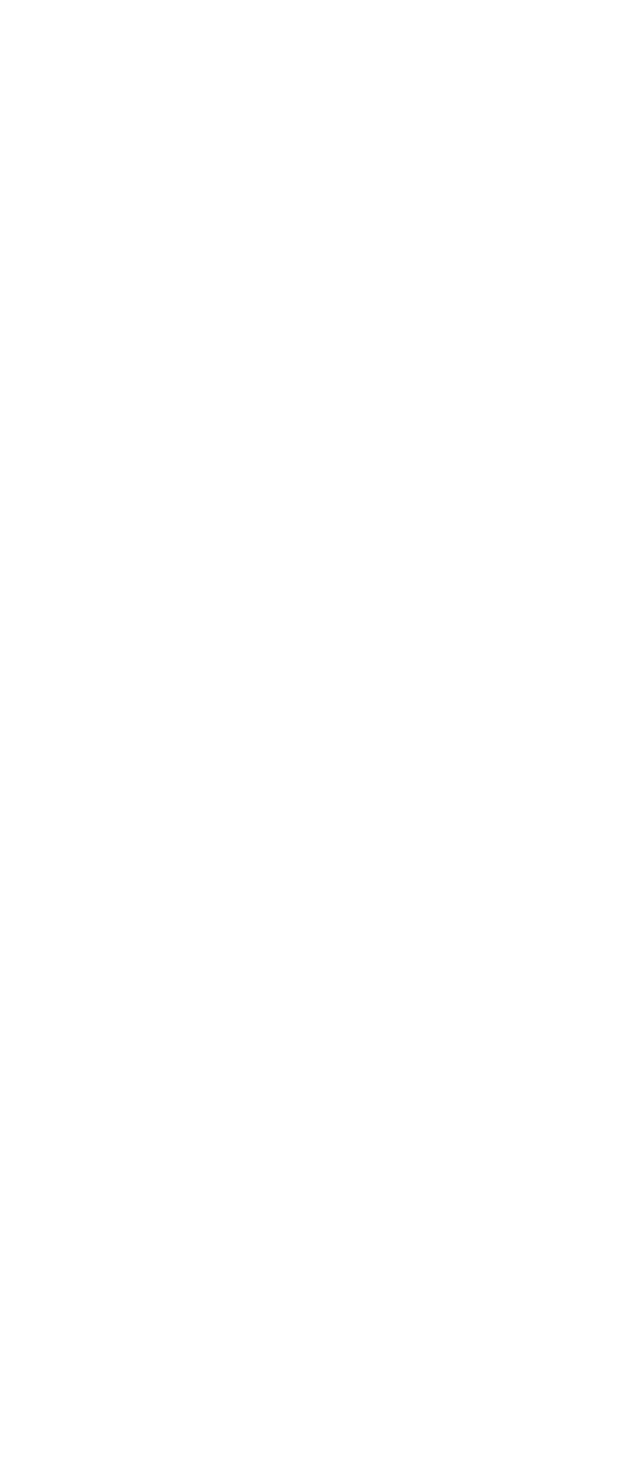
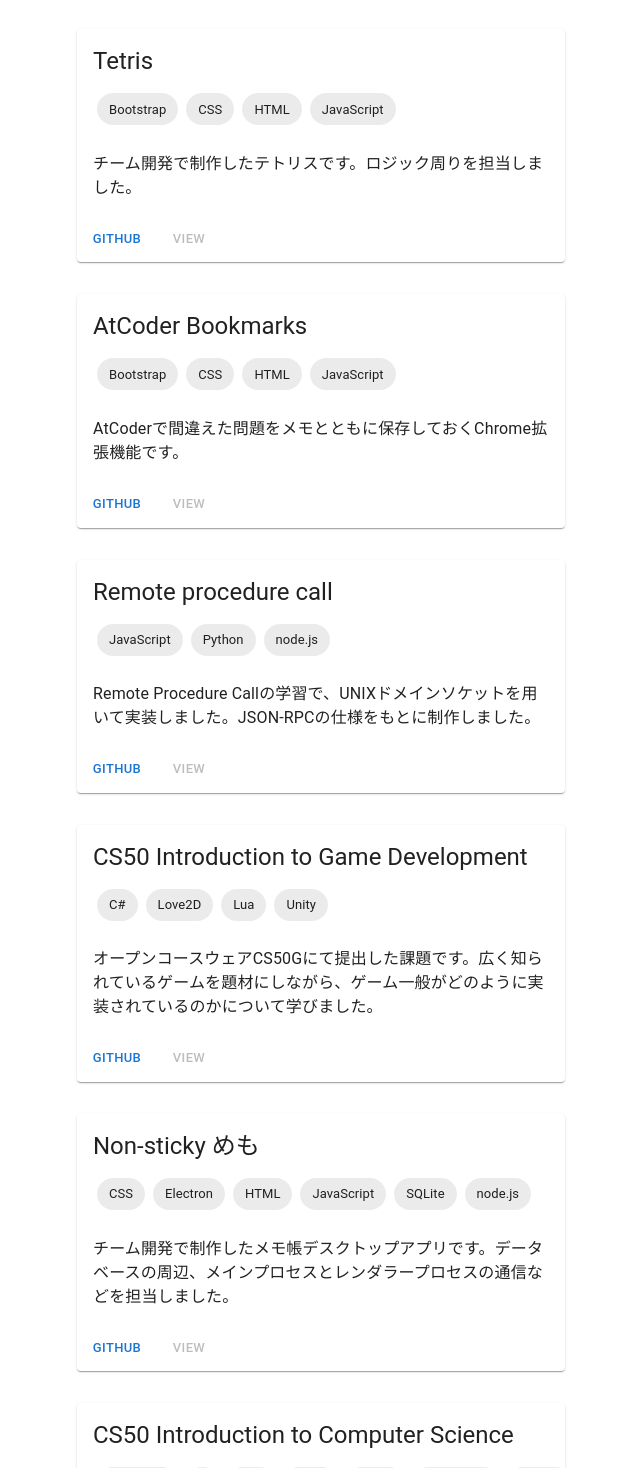
Before and after one commit to K4-R4/portfolio, a React (Create React App) app: page / in a window 1280 px wide. Shown: the part 1322-2790 px from the top of the page, without its empty margins (319-959 px from the left). Before the commit the page ends 1006 px from the top, so only its background shows below. Built offline with nearby package versions, Linux system fonts and the light colour scheme.

Commit message:
feat/works: added works

```diff
--- a/src/App.tsx
+++ b/src/App.tsx
@@ -6,6 +6,7 @@ import Header from "./components/Header";
 import MyAvatar from "./components/MyAvatar";
 import About from "./components/About";
 import Skills from "./components/Skills";
+import Works from "./components/Works";
 
 const App: React.FC = () => {
     const isDarkMode = useMediaQuery('(prefers-color-scheme: dark)')
@@ -23,6 +24,7 @@ const App: React.FC = () => {
             <MyAvatar/>
             <About />
             <Skills />
+            <Works />
         </ThemeProvider>
     )
 }
--- a/src/components/MyAvatar.tsx
+++ b/src/components/MyAvatar.tsx
@@ -1,5 +1,5 @@
 import React from "react";
-import {Avatar, Box, Grid, Typography} from "@mui/material";
+import {Avatar, Grid, Typography} from "@mui/material";
 
 import avatarImage from '../static/images/avater.png'
 
--- a/src/components/Skills.tsx
+++ b/src/components/Skills.tsx
@@ -5,16 +5,16 @@ interface SkillProps {
     name: string
     content: string
 }
-const SkillCard: React.FC<SkillProps> = (props: SkillProps) => {
+const SkillCard: React.FC<SkillProps> = ({name, content}: SkillProps) => {
     return (
         <>
             <Card sx={{width: '100%', m: 1}}>
                 <CardContent>
                     <Typography variant='h6' align='left'>
-                        {props.name}
+                        {name}
                     </Typography>
                     <Typography color='textSecondary'>
-                        {props.content}
+                        {content}
                     </Typography>
                 </CardContent>
             </Card>
--- /dev/null
+++ b/src/components/Works.tsx
@@ -0,0 +1,124 @@
+import React from "react";
+import Card from '@mui/material/Card';
+import CardActions from '@mui/material/CardActions';
+import CardContent from '@mui/material/CardContent';
+import Button from '@mui/material/Button';
+import Typography from '@mui/material/Typography';
+import {Chip, Grid, Link, Stack} from "@mui/material";
+
+interface WorkProps {
+    title: string,
+    tech: string[],
+    description: string,
+    repository: string,
+    url: string
+}
+
+const TechChips = (techProps: string[]) => {
+    const chips: React.JSX.Element[] = techProps.map((techProp: string) => {
+        return <Chip label={techProp} sx={{mx: 0.5}} />
+    })
+    return (
+        <>
+            <Stack direction={'row'}>
+                {chips}
+            </Stack>
+        </>
+    )
+}
+
+const WorkCard: React.FC<WorkProps> = ({title, tech, description, repository, url}: WorkProps) => {
+    const chips: React.JSX.Element = TechChips(tech.sort());
+    return (
+        <Card sx={{ width: '100%', m: 2 }}>
+            <CardContent>
+                <Typography variant="h5" component="div" sx={{pb: 2}}>
+                    {title}
+                </Typography>
+                <Typography sx={{ fontSize: 7 }} color="text.secondary" gutterBottom>
+                    {chips}
+                </Typography>
+                <Typography variant="body1" sx={{pt: 3}}>
+                    {description}
+                </Typography>
+            </CardContent>
+            <CardActions>
+                <Button size="small" href={repository}>Github</Button>
+                <Button size="small" disabled={url.length === 0} href={url} >View</Button>
+            </CardActions>
+        </Card>
+    );
+}
+
+const Works: React.FC = () => {
+    return (
+        <>
+            <Grid container justifyContent='center' alignItems='center' sx={{flexDirection: 'column', p: 2}}>
+                <Grid container md={5} xs={12} display='flex' justifyContent='center' sx={{p: 1}}>
+                    <Typography variant='h5'>
+                        Works
+                    </Typography>
+                </Grid>
+                <Grid container md={5} xs={12} display='flex' justifyContent='start'>
+                    <WorkCard
+                        title={'Clicker Empire Game'}
+                        tech={['JavaScript', 'HTML', 'CSS', 'Bootstrap']}
+                        description={'Recursionの課題として制作したゲームです。提示された仕様をもとに取り組みました。'}
+                        repository={'https://github.com/K4-R4/clicker-empire-game'}
+                        url={'https://k4-r4.github.io/clicker-empire-game/'}
+                    />
+                    <WorkCard
+                        title={'Tetris'}
+                        tech={[ 'JavaScript', 'HTML', 'CSS', 'Bootstrap']}
+                        description={'チーム開発で制作したテトリスです。' +
+                            'ロジック周りを担当しました。'}
+                        repository={'https://github.com/K4-R4/tetris'}
+                        url={''}
+                    />
+                    <WorkCard
+                        title={'AtCoder Bookmarks'}
+                        tech={['JavaScript', 'HTML', 'CSS', 'Bootstrap']}
+                        description={'AtCoderで間違えた問題をメモとともに保存しておくChrome拡張機能です。'}
+                        repository={'https://github.com/K4-R4/atcoder-bookmarks'}
+                        url={''}
+                    />
+                    <WorkCard
+                        title={'Remote procedure call'}
+                        tech={['Python', 'JavaScript', 'node.js']}
+                        description={'Remote Procedure Callの学習で、UNIXドメインソケットを用いて実装しました。' +
+                            'JSON-RPCの仕様をもとに制作しました。'}
+                        repository={'https://github.com/K4-R4/remote-procedure-call'}
+                        url={''}
+                    />
+                    <WorkCard
+                        title={'CS50 Introduction to Game Development'}
+                        tech={['Lua', 'Love2D', 'Unity', 'C#']}
+                        description={'オープンコースウェアCS50Gにて提出した課題です。' +
+                            '広く知られているゲームを題材にしながら、ゲーム一般がどのように実装されているのかについて学びました。'}
+                        repository={'https://github.com/K4-R4/cs50-introduction-to-game-development'}
+                        url={''}
+                    />
+                    <WorkCard
+                        title={'Non-sticky めも'}
+                        tech={[ 'JavaScript', 'HTML', 'CSS', 'SQLite', 'node.js', 'Electron']}
+                        description={'チーム開発で制作したメモ帳デスクトップアプリです。' +
+                            'データベースの周辺、メインプロセスとレンダラープロセスの通信などを担当しました。'}
+                        repository={'https://github.com/K4-R4/team-s09'}
+                        url={''}
+                    />
+                    <WorkCard
+                        title={'CS50 Introduction to Computer Science'}
+                        tech={['C', 'SQLite', 'Python', 'Flask', 'JavaScript', 'HTML', 'CSS', 'Bootstrap']}
+                        description={'オープンコースウェアCS50にて提出した課題です。CS50はコンピュータサイエンスへの入門講義です。' +
+                            'コンピュータの仕組みの概要から始まり、最終的にはFlaskを用いてウェブアプリケーションの開発を行いました。' +
+                            'すべての課題を提出し修了しました。'}
+                        repository={'https://github.com/K4-R4/cs50-introduction-to-computer-science'}
+                        url={''}
+                    />
+                </Grid>
+            </Grid>
+        </>
+    )
+}
+
+export default Works
```
